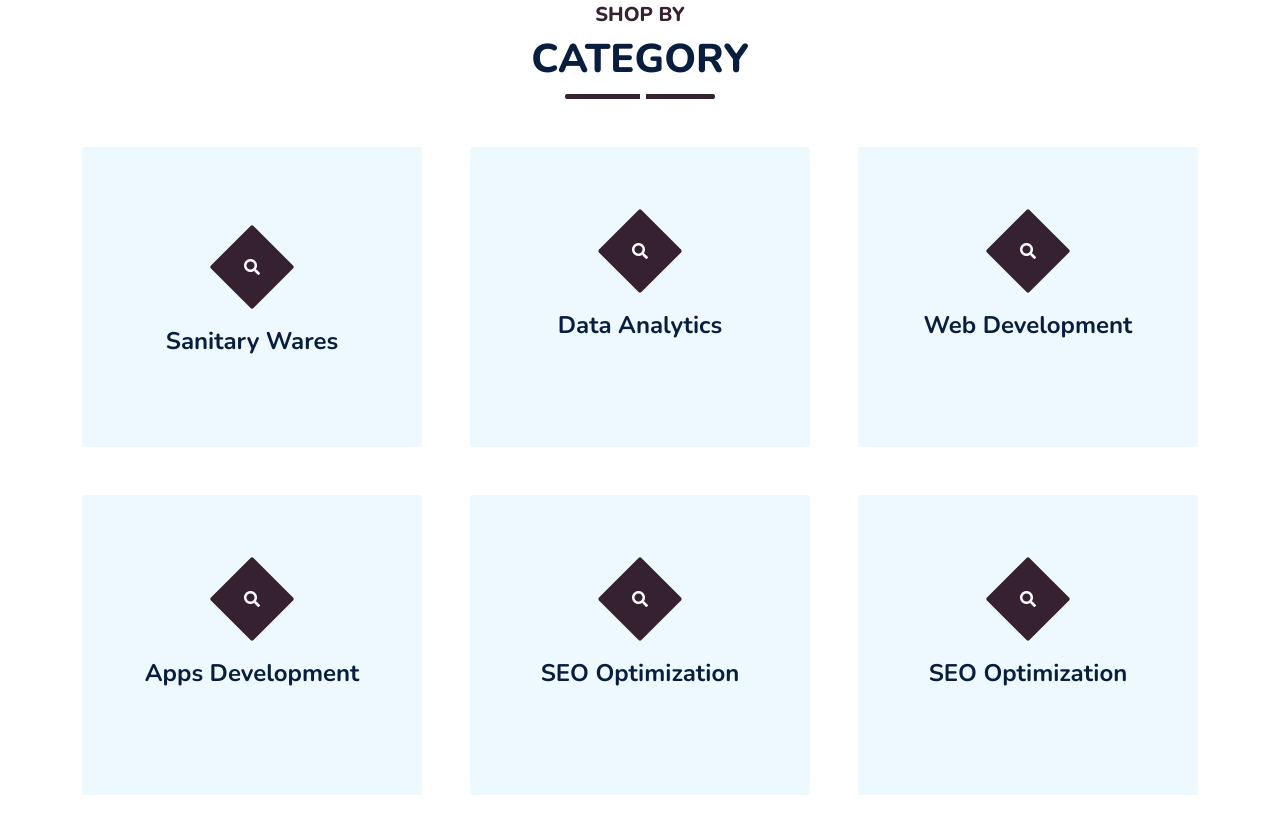
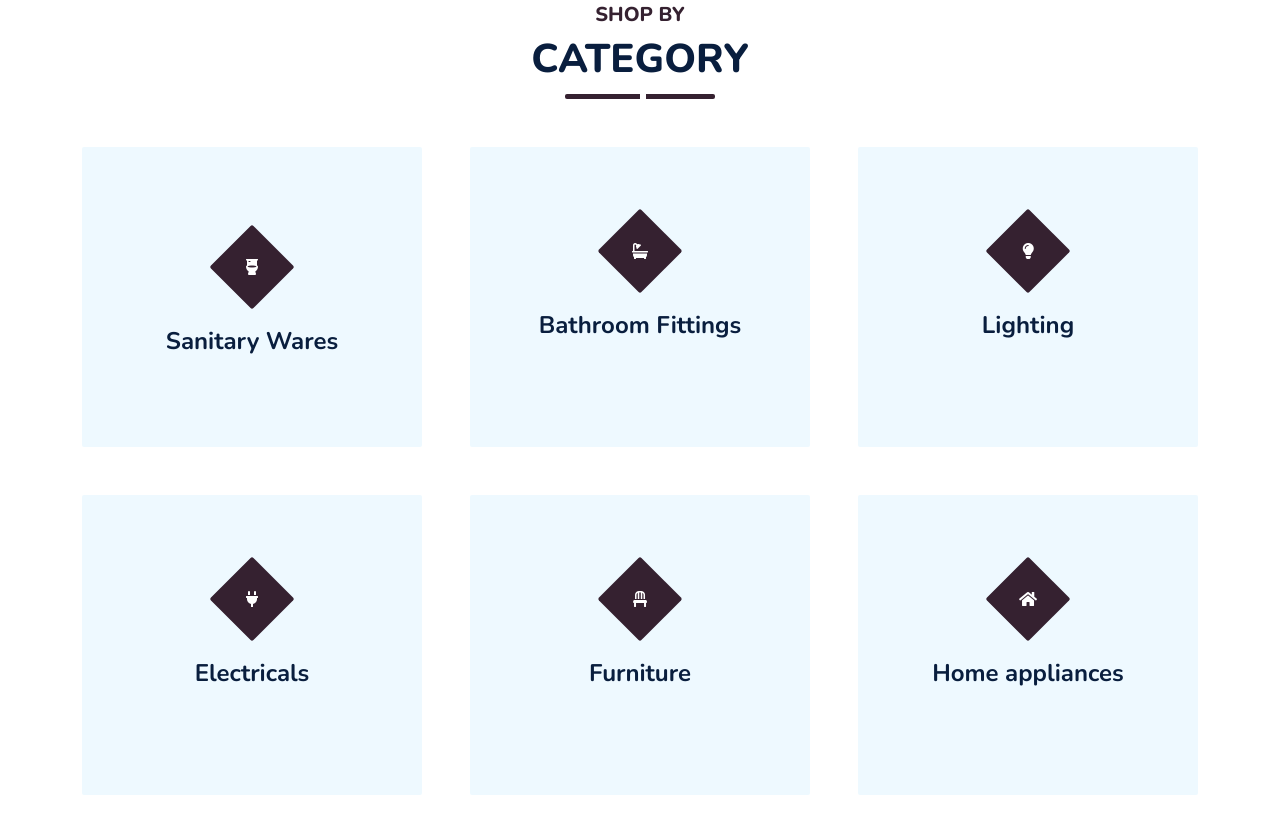
Before and after one commit to ahmdalmas/LamprosWEB, a plain HTML site: page index.html in a window 1280 px wide. Shown: the part 1895-2728 px from the top of the page. Drawn offline with nearby package versions, Linux system fonts and the light colour scheme.

Commit message:
topbar updated

```diff
--- a/index.html
+++ b/index.html
@@ -86,8 +86,8 @@
             <div class="collapse navbar-collapse" id="navbarCollapse">
                 <div class="navbar-nav ms-auto py-0">
                     <a href="index.html" class="nav-item nav-link active">Home</a>
-                    <a href="about.html" class="nav-item nav-link">About</a>
-                    <a href="service.html" class="nav-item nav-link">Services</a>
+                    <a href="#aboutUs" class="nav-item nav-link">About</a>
+                    <a href="#cat" class="nav-item nav-link">Category</a>
                     <!-- <div class="nav-item dropdown">
                         <a href="#" class="nav-link dropdown-toggle" data-bs-toggle="dropdown">Blog</a>
                         <div class="dropdown-menu m-0">
@@ -105,7 +105,7 @@
                             <a href="quote.html" class="dropdown-item">Free Quote</a>
                         </div>
                     </div> -->
-                    <a href="contact.html" class="nav-item nav-link">Contact</a>
+                    <!-- <a href="contact.html" class="nav-item nav-link">Contact</a> -->
                 </div>
                 <butaton type="button" class="btn text-primary ms-3" data-bs-toggle="modal"
                     data-bs-target="#searchModal"><i class="fa fa-search"></i></butaton>
@@ -268,6 +268,7 @@
 
 
     <!-- About Start -->
+    <section id="aboutUs">
         <div class="container-fluid py-5 wow fadeInUp" data-wow-delay="0.1s">
             <div class="container py-5">
                 <div class="row g-5">
@@ -276,19 +277,22 @@
                             <h5 class="fw-bold text-primary text-uppercase">About Us</h5>
                             <h1 class="mb-0">The One Stop Destination for Complete Home Solutions</h1>
                         </div>
-                    <p class="mb-4">Lampros is a leading provider of comprehensive products and services for homes and
+                        <p class="mb-4">Lampros is a leading provider of comprehensive products and services for homes
+                            and
                             buildings.
                             Our team of experts specializes in construction, renovation, interior design, and smart home
                             integration,
                             ensuring that every project is tailored to our client's unique needs. With a commitment to
                             exceptional quality and customer satisfaction,
-                        we transform spaces into exceptional living environments, combining functionality, aesthetics,
+                            we transform spaces into exceptional living environments, combining functionality,
+                            aesthetics,
                             and innovation.
                             Trust Lampros to create your dream home or building, where comfort and style meet in perfect
                             harmony.</p>
                         <div class="row g-0 mb-3">
                             <div class="col-sm-6 wow zoomIn" data-wow-delay="0.2s">
-                            <h5 class="mb-3"><i class="fa fa-check text-primary me-3"></i>Quality Assured Products</h5>
+                                <h5 class="mb-3"><i class="fa fa-check text-primary me-3"></i>Quality Assured Products
+                                </h5>
                                 <h5 class="mb-3"><i class="fa fa-check text-primary me-3"></i>Professional Staff</h5>
                             </div>
                             <div class="col-sm-6 wow zoomIn" data-wow-delay="0.4s">
@@ -318,10 +322,12 @@
                 </div>
             </div>
         </div>
+    </section>
     <!-- About End -->
 
 
     <!-- Service Start -->
+    <section id="cat">
         <div class="container-fluid py-5 wow fadeInUp" data-wow-delay="0.1s">
             <div class="container py-5">
                 <div class="section-title text-center position-relative pb-3 mb-5 mx-auto" style="max-width: 600px;">
@@ -334,7 +340,7 @@
                             class="service-item bg-light rounded d-flex flex-column align-items-center justify-content-center text-center">
                             <div class="service-icon">
                                 <!-- <i class="fa fa-shield-alt text-white"></i> -->
-                            <i class="fa fa-search text-white"></i>
+                                <i class="fas fa-toilet text-white"></i>
                             </div>
                             <h4 class="mb-0">Sanitary Wares</h4>
                             <!-- <img class="img-fluid" src="img/Bath fittings.jpg" alt="">Sanitary Wares</img> -->
@@ -350,9 +356,9 @@
                             class="service-item bg-light rounded d-flex flex-column align-items-center justify-content-center text-center">
                             <div class="service-icon">
                                 <!-- <i class="fa fa-chart-pie text-white"></i> -->
-                            <i class="fa fa-search text-white"></i>
+                                <i class="fas fa-bath text-white"></i>
                             </div>
-                        <h4 class="mb-3">Data Analytics</h4>
+                            <h4 class="mb-3">Bathroom Fittings</h4>
                             <!-- <p class="m-0">Amet justo dolor lorem kasd amet magna sea stet eos vero lorem ipsum dolore sed -->
                             </p>
                             <a class="btn btn-lg btn-primary rounded" href="">
@@ -365,9 +371,9 @@
                             class="service-item bg-light rounded d-flex flex-column align-items-center justify-content-center text-center">
                             <div class="service-icon">
                                 <!-- <i class="fa fa-code text-white"></i> -->
-                            <i class="fa fa-search text-white"></i>
+                                <i class="fas fa-lightbulb text-white"></i>
                             </div>
-                        <h4 class="mb-3">Web Development</h4>
+                            <h4 class="mb-3">Lighting</h4>
                             <!-- <p class="m-0">Amet justo dolor lorem kasd amet magna sea stet eos vero lorem ipsum dolore sed -->
                             </p>
                             <a class="btn btn-lg btn-primary rounded" href="">
@@ -380,9 +386,9 @@
                             class="service-item bg-light rounded d-flex flex-column align-items-center justify-content-center text-center">
                             <div class="service-icon">
                                 <!-- <i class="fab fa-android text-white"></i> -->
-                            <i class="fa fa-search text-white"></i>
+                                <i class="fas fa-plug text-white"></i>
                             </div>
-                        <h4 class="mb-3">Apps Development</h4>
+                            <h4 class="mb-3">Electricals</h4>
                             <!-- <p class="m-0">Amet justo dolor lorem kasd amet magna sea stet eos vero lorem ipsum dolore sed -->
                             </p>
                             <a class="btn btn-lg btn-primary rounded" href="">
@@ -394,9 +400,9 @@
                         <div
                             class="service-item bg-light rounded d-flex flex-column align-items-center justify-content-center text-center">
                             <div class="service-icon">
-                            <i class="fa fa-search text-white"></i>
+                                <i class="fas fa-chair text-white"></i>
                             </div>
-                        <h4 class="mb-3">SEO Optimization</h4>
+                            <h4 class="mb-3">Furniture</h4>
                             <!-- <p class="m-0">Amet justo dolor lorem kasd amet magna sea stet eos vero lorem ipsum dolore sed -->
                             </p>
                             <a class="btn btn-lg btn-primary rounded" href="">
@@ -408,9 +414,9 @@
                         <div
                             class="service-item bg-light rounded d-flex flex-column align-items-center justify-content-center text-center">
                             <div class="service-icon">
-                            <i class="fa fa-search text-white"></i>
+                                <i class="fas fa-home text-white"></i>
                             </div>
-                        <h4 class="mb-3">SEO Optimization</h4>
+                            <h4 class="mb-3">Home appliances</h4>
                             <!-- <p class="m-0">Amet justo dolor lorem kasd amet magna sea stet eos vero lorem ipsum dolore sed -->
                             </p>
                             <a class="btn btn-lg btn-primary rounded" href="">
@@ -430,6 +436,7 @@
                 </div>
             </div>
         </div>
+    </section>
     <!-- Service End -->
 
 
```
Lines whose indentation alone changed are shown as unchanged.
